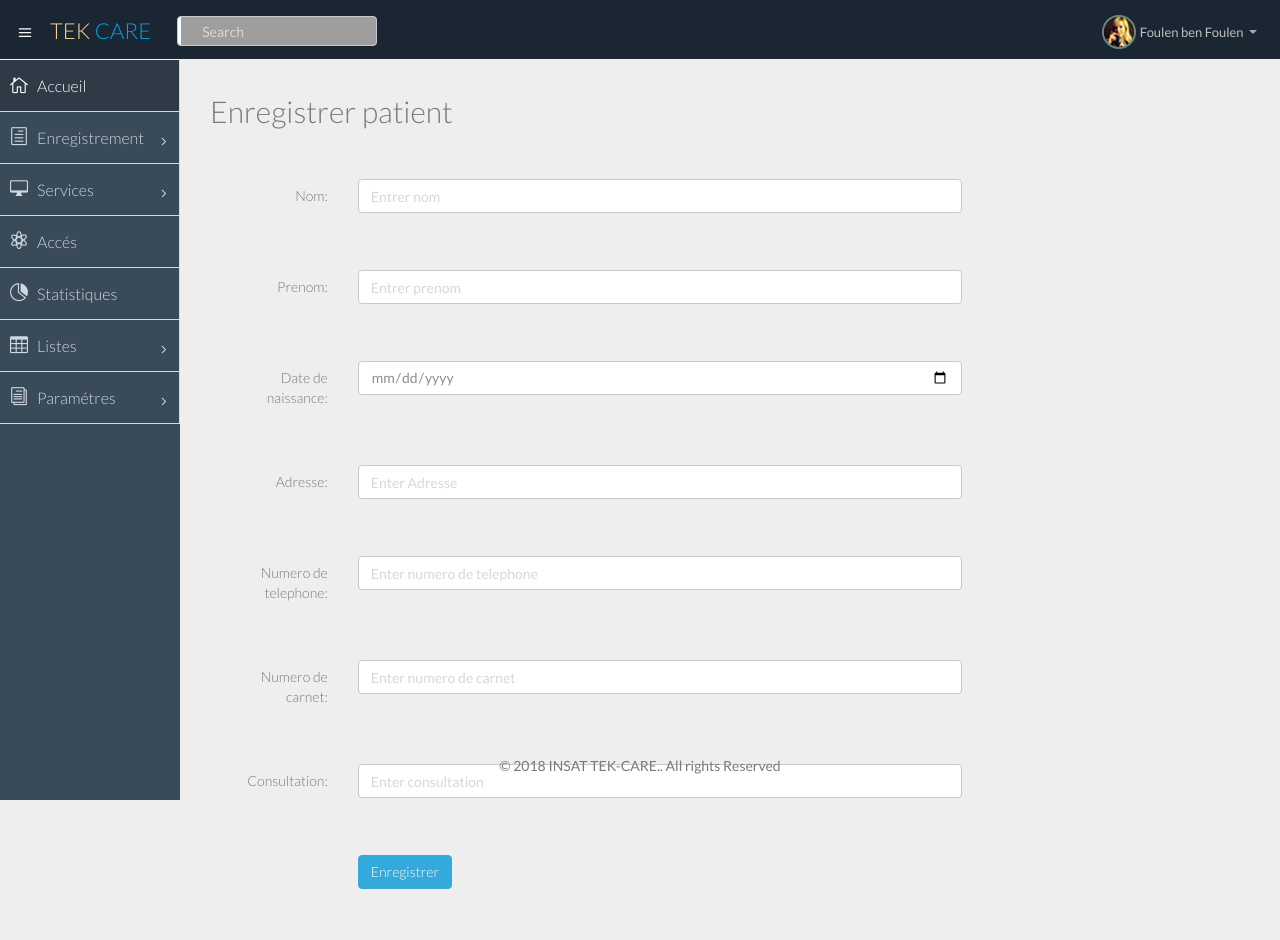
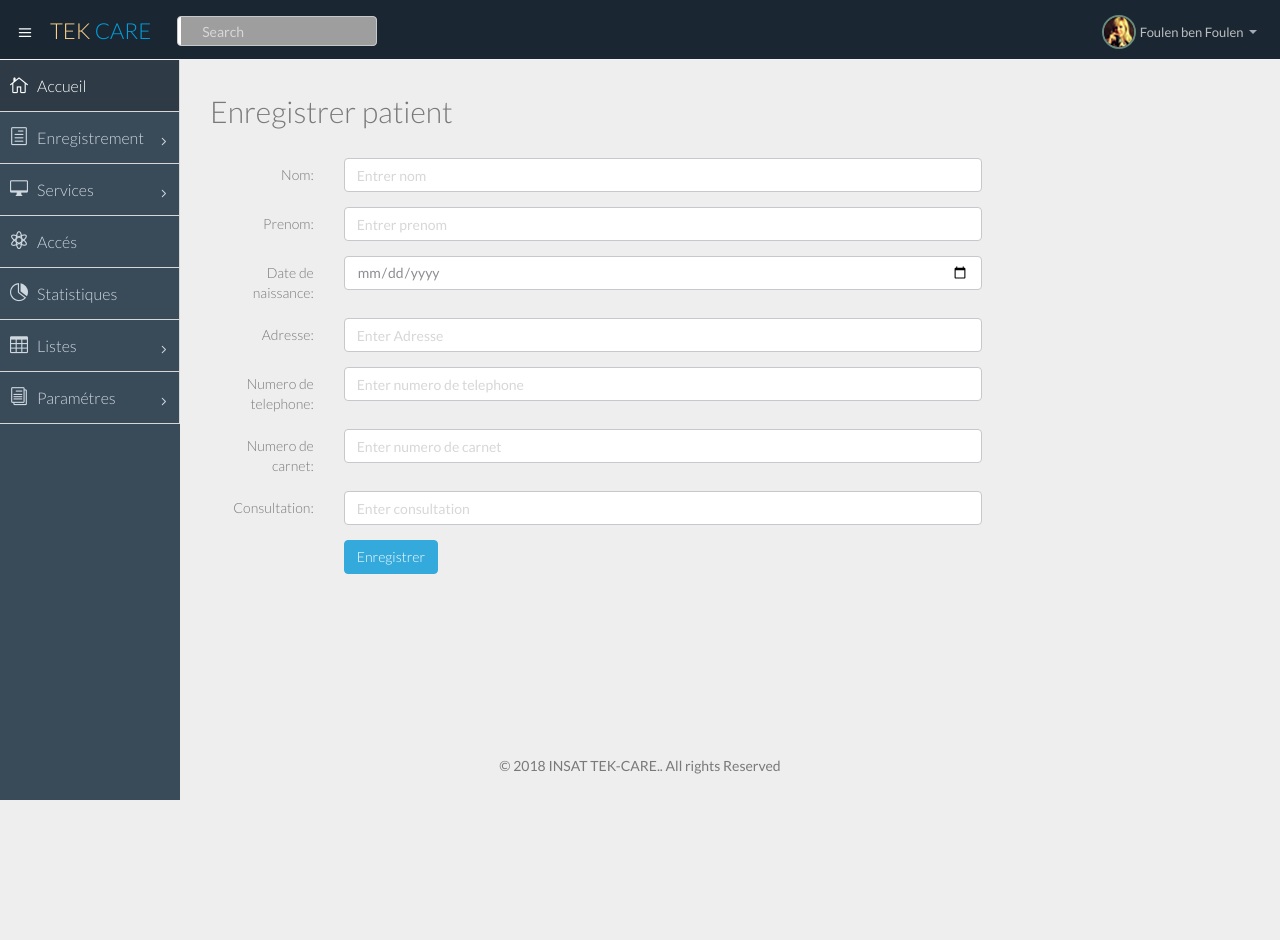
Before and after one commit to khalilMejri/Hospital-Management-web-app, a PHP site: page /form_patient.html in a window 1280 px wide. After the commit the page ends 800 px from the top, so only its background shows below. Run offline with PHP 8.4, Linux system fonts and the light colour scheme; some libraries are stand-ins or nearby versions; grey boxes are pictures that could not be loaded.

Commit message:
fix error

```diff
--- a/css/custom.css
+++ b/css/custom.css
@@ -4,7 +4,3 @@
 * Date: 04/06/2018
 * Release: this is a beta version under "Projet web 2018"
 */
-
-.form-group{
-	padding: 1.5em;
-}
```
